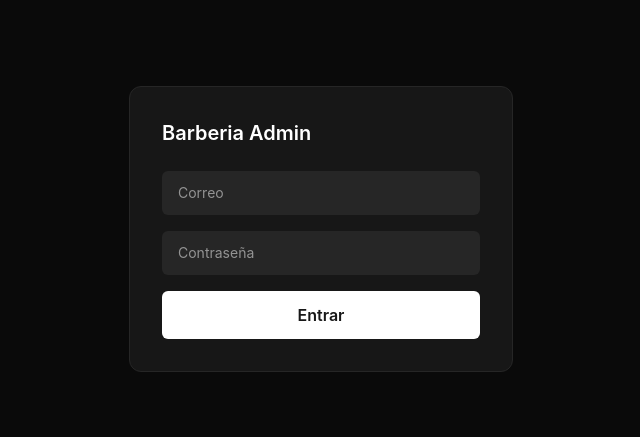
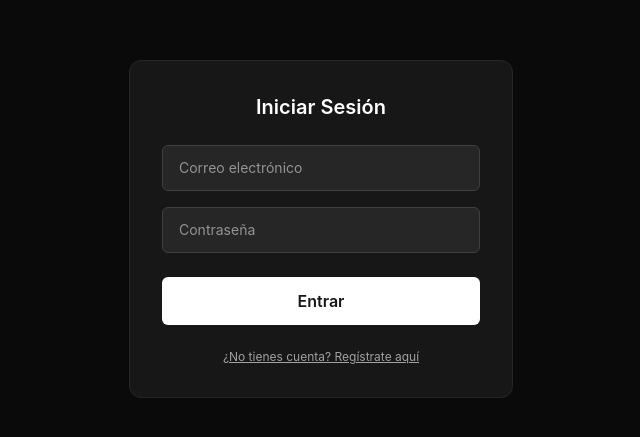
Before and after one commit to CristianOG1/reservas-barberia, a React (Vite) app: page /login in a window 1280 px wide. Shown: the part 171-608 px from the top of the page, without its empty margins (319-959 px from the left). Built offline with nearby package versions, Linux system fonts and the light colour scheme; no server answers.

Commit message:
feat: login y registro completados con roles

```diff
--- a/src/components/Navbar.jsx
+++ b/src/components/Navbar.jsx
@@ -1,11 +1,33 @@
-import { useNavigate } from 'react-router-dom'
+import { useNavigate, Link } from 'react-router-dom'
+import { useAuth } from '../context/AuthContext'
+
 export default function Navbar() {
   const navigate = useNavigate()
+  const { session, logout } = useAuth()
+
+  // Extraemos datos del usuario si existe sesión
+  const user = session?.user
+  const userRole = user?.user_metadata?.role || user?.role
+  const userName = user?.user_metadata?.full_name || user?.email?.split('@')[0] || 'Mi Cuenta'
+
+  const handleAuthClick = () => {
+    if (!session) {
+      navigate('/login')
+      return
+    }
+
+    if (userRole === 'admin') {
+      navigate('/admin')
+    } else {
+      // Redirige al Dashboard del cliente
+      navigate('/booking')
+    }
+  }
+
   return (
-
-    <nav className="flex items-center justify-between px-8 py-4 border-b border-neutral-800">
+    <nav className="flex items-center justify-between px-8 py-4 border-b border-neutral-800 bg-neutral-950">
       {/* Logo */}
-      <div className="flex items-center gap-3">
+      <div className="flex items-center gap-3 cursor-pointer" onClick={() => navigate('/')}>
         <div className="w-9 h-9 bg-amber-100 rounded-md flex items-center justify-center text-neutral-900 font-bold">
           K
         </div>
@@ -15,18 +37,46 @@ export default function Navbar() {
         </div>
       </div>
 
-      {/* Links */}
+      {/* Links de navegación */}
       <div className="hidden md:flex items-center gap-8 text-sm">
-        <a href="#" className="text-white bg-neutral-800 px-4 py-2 rounded-full">Inicio</a>
-        <a href="#" className="text-neutral-300 hover:text-white">Servicios</a>
-        <a href="#" className="text-neutral-300 hover:text-white">Productos</a>
-        <a href="#" className="text-neutral-300 hover:text-white">Contacto</a>
+        <Link to="/" className="text-white bg-neutral-800 px-4 py-2 rounded-full">Inicio</Link>
+        <a href="#servicios" className="text-neutral-300 hover:text-white transition-colors">Servicios</a>
+        <a href="#productos" className="text-neutral-300 hover:text-white transition-colors">Productos</a>
+        <a href="#contacto" className="text-neutral-300 hover:text-white transition-colors">Contacto</a>
       </div>
 
-      {/* Derecha */}
+      {/* Sección Derecha (Login / Nombre de usuario + Agendar) */}
       <div className="flex items-center gap-4">
-        <span className="hidden lg:block text-neutral-300 text-sm">+00 00000000</span>
-        <button onClick={() => navigate('/agendar')} className="bg-white text-neutral-900 text-sm font-semibold px-4 py-2 rounded-md">
+        {/* Botón de Iniciar Sesión o Nombre del Cliente */}
+        {session ? (
+          <div className="flex items-center gap-3">
+            <button
+              onClick={handleAuthClick}
+              className="text-amber-400 border border-amber-400/40 hover:bg-amber-400/10 px-3 py-1.5 rounded-md text-sm font-medium transition-colors flex items-center gap-2"
+            >
+              <span>👤</span>
+              <span>{userName}</span>
+            </button>
+            <button
+              onClick={logout}
+              className="text-neutral-400 hover:text-red-400 text-xs underline"
+            >
+              Salir
+            </button>
+          </div>
+        ) : (
+          <button
+            onClick={() => navigate('/login')}
+            className="text-neutral-300 hover:text-white text-sm px-3 py-1.5 rounded-md border border-neutral-700 hover:border-neutral-500 transition-colors"
+          >
+            Iniciar Sesión
+          </button>
+        )}
+
+        <button
+          onClick={() => navigate('/booking')}
+          className="bg-white hover:bg-neutral-200 text-neutral-900 text-sm font-semibold px-4 py-2 rounded-md transition-colors"
+        >
           AGENDAR CITA
         </button>
       </div>
--- a/src/pages/LoginPage.jsx
+++ b/src/pages/LoginPage.jsx
@@ -1,53 +1,122 @@
-// src/pages/LoginPage.jsx
 import { useState } from 'react'
 import { useNavigate } from 'react-router-dom'
 import { useAuth } from '../context/AuthContext'
+import { supabase } from '../supabaseClient'
 
 export default function LoginPage() {
   const { login } = useAuth()
   const navigate = useNavigate()
 
+  const [esRegistro, setEsRegistro] = useState(false)
   const [email, setEmail] = useState('')
   const [password, setPassword] = useState('')
+  const [nombre, setNombre] = useState('')
   const [error, setError] = useState(null)
+  const [mensaje, setMensaje] = useState(null)
   const [cargando, setCargando] = useState(false)
 
   const handleSubmit = async (e) => {
     e.preventDefault()
     setCargando(true)
     setError(null)
+    setMensaje(null)
 
-    const { error } = await login(email, password)
+    if (esRegistro) {
+      // Registrar nuevo usuario en Supabase
+      const { data, error: registerError } = await supabase.auth.signUp({
+        email,
+        password,
+        options: {
+          data: {
+            full_name: nombre,
+            role: 'cliente' // Por defecto se registra como cliente
+          }
+        }
+      })
 
-    if (error) {
-      setError('Correo o contraseña incorrectos.')
+      if (registerError) {
+        setError(registerError.message)
+      } else {
+        setMensaje('¡Cuenta creada con éxito! Ya puedes iniciar sesión.')
+        setEsRegistro(false)
+      }
       setCargando(false)
     } else {
-      navigate('/admin')
+      // Iniciar sesión
+      const { data, error: loginError } = await login(email, password)
+
+      if (loginError) {
+        setError('Correo o contraseña incorrectos.')
+        setCargando(false)
+      } else {
+        const user = data?.user || data?.session?.user
+        const role = user?.user_metadata?.role || user?.role
+
+        if (role === 'admin') {
+          navigate('/admin')
+        } else {
+          navigate('/')
+        }
+      }
     }
   }
 
   return (
     <div className="bg-neutral-950 min-h-screen flex items-center justify-center px-4">
       <form onSubmit={handleSubmit} className="bg-neutral-900 border border-neutral-800 rounded-xl p-8 w-full max-w-sm flex flex-col gap-4">
-        <h1 className="text-white text-xl font-semibold mb-2">Barberia Admin</h1>
+        <h1 className="text-white text-xl font-semibold mb-2 text-center">
+          {esRegistro ? 'Crear Cuenta' : 'Iniciar Sesión'}
+        </h1>
+
+        {esRegistro && (
+          <input
+            type="text"
+            value={nombre}
+            onChange={(e) => setNombre(e.target.value)}
+            required
+            placeholder="Nombre completo"
+            className="bg-neutral-800 text-white text-sm px-4 py-3 rounded-md outline-none border border-neutral-700 focus:border-white"
+          />
+        )}
 
         <input
-          type="email" value={email} onChange={(e) => setEmail(e.target.value)} required
-          placeholder="Correo"
-          className="bg-neutral-800 text-white text-sm px-4 py-3 rounded-md outline-none"
+          type="email"
+          value={email}
+          onChange={(e) => setEmail(e.target.value)}
+          required
+          placeholder="Correo electrónico"
+          className="bg-neutral-800 text-white text-sm px-4 py-3 rounded-md outline-none border border-neutral-700 focus:border-white"
         />
         <input
-          type="password" value={password} onChange={(e) => setPassword(e.target.value)} required
+          type="password"
+          value={password}
+          onChange={(e) => setPassword(e.target.value)}
+          required
           placeholder="Contraseña"
-          className="bg-neutral-800 text-white text-sm px-4 py-3 rounded-md outline-none"
+          className="bg-neutral-800 text-white text-sm px-4 py-3 rounded-md outline-none border border-neutral-700 focus:border-white"
         />
 
         {error && <p className="text-red-400 text-sm">{error}</p>}
+        {mensaje && <p className="text-green-400 text-sm">{mensaje}</p>}
 
-        <button type="submit" disabled={cargando}
-          className="bg-white text-neutral-900 font-semibold py-3 rounded-md disabled:opacity-50">
-          {cargando ? 'Entrando...' : 'Entrar'}
+        <button
+          type="submit"
+          disabled={cargando}
+          className="bg-white text-neutral-900 font-semibold py-3 rounded-md disabled:opacity-50 hover:bg-neutral-200 transition-colors mt-2"
+        >
+          {cargando ? 'Procesando...' : esRegistro ? 'Registrarme' : 'Entrar'}
+        </button>
+
+        <button
+          type="button"
+          onClick={() => {
+            setEsRegistro(!esRegistro)
+            setError(null)
+            setMensaje(null)
+          }}
+          className="text-neutral-400 hover:text-white text-xs text-center underline mt-2"
+        >
+          {esRegistro ? '¿Ya tienes cuenta? Inicia sesión' : '¿No tienes cuenta? Regístrate aquí'}
         </button>
       </form>
     </div>
```
